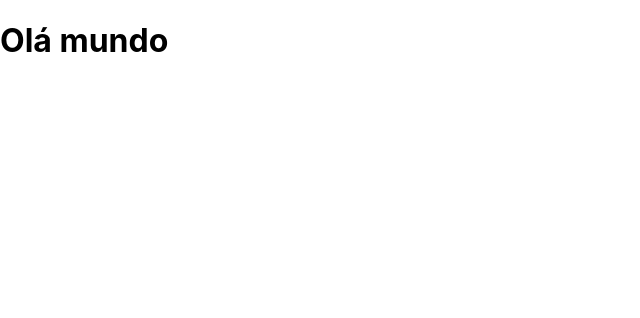
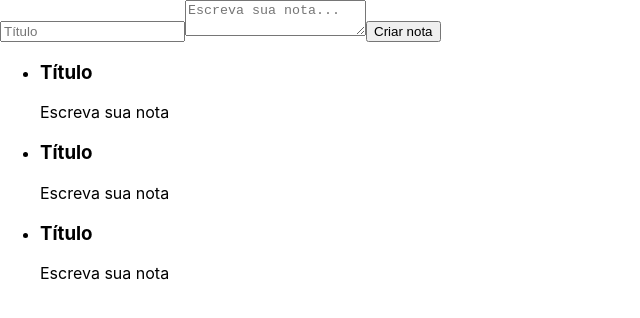
Before and after one commit to lairaalmas/ceep, a React (Create React App) app: page / in a window 1280 px wide. Shown: the top 318 px of the page, without its empty margins (0-640 px from the left). Built offline with nearby package versions, Linux system fonts and the light colour scheme.

Commit message:
componentizando a pagina

```diff
--- a/src/App.js
+++ b/src/App.js
@@ -1,7 +1,13 @@
+import FormularioCadastro from "./components/FormularioCadastro.jsx";
+import ListaDeNotas from "./components/ListaDeNotas.jsx";
+
 function App() {
   return (
     // aqui vai um JSX
-    <h1>Olá mundo</h1>
+    <section>
+      <FormularioCadastro/>
+      <ListaDeNotas/>
+    </section>
   );
 }
 
--- /dev/null
+++ b/src/components/CardNota.jsx
@@ -0,0 +1,14 @@
+import React, { Component } from "react";
+
+export default class CardNota extends Component {
+  render() {
+    return (
+      <section>
+        <header>
+          <h3>Título</h3>
+        </header>
+        <p>Escreva sua nota</p>
+      </section>
+    );
+  }
+}
--- /dev/null
+++ b/src/components/FormularioCadastro.jsx
@@ -0,0 +1,13 @@
+import React, { Component } from "react";
+
+export default class FormularioCadastro extends Component {
+  render() {
+    return (
+      <form>
+        <input type="text" placeholder="Título" />
+        <textarea placeholder="Escreva sua nota..." />
+        <button>Criar nota</button>
+      </form>
+    );
+  }
+}
--- /dev/null
+++ b/src/components/ListaDeNotas.jsx
@@ -0,0 +1,23 @@
+import React, { Component } from "react"; // Component faz parte do react
+import CardNota from "./CardNota.jsx";
+
+// usando mesmo nome do arquivo para facilitar navegar pelo projeto
+export default class ListaDeNotas extends Component {
+
+  render() {
+    return (
+      <ul>
+        <li>
+          <CardNota />
+        </li>
+        <li>
+          <CardNota />
+        </li>
+        <li>
+          <CardNota />
+        </li>
+      </ul >
+    );
+  }
+
+}
```
